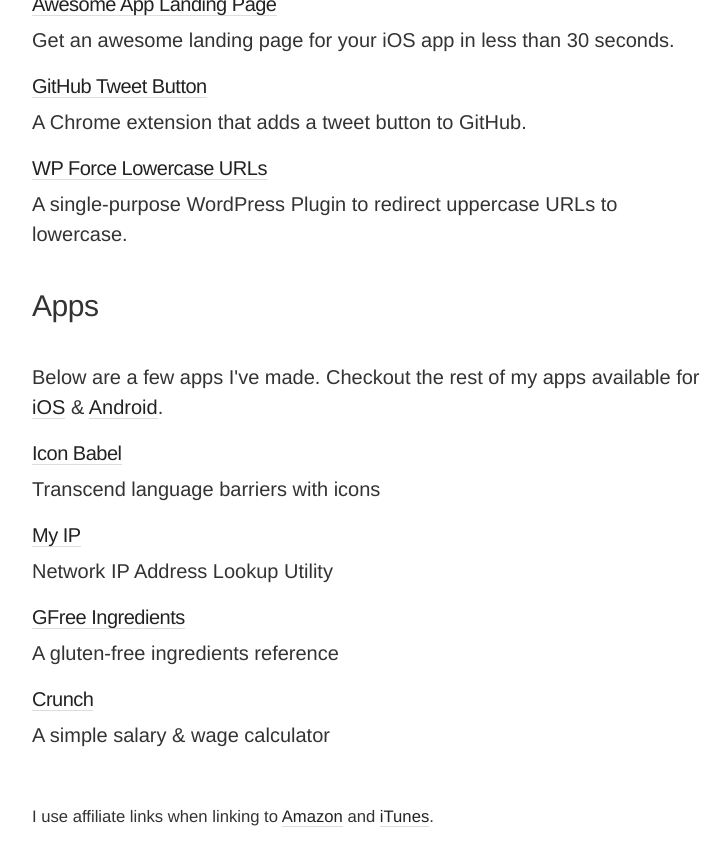
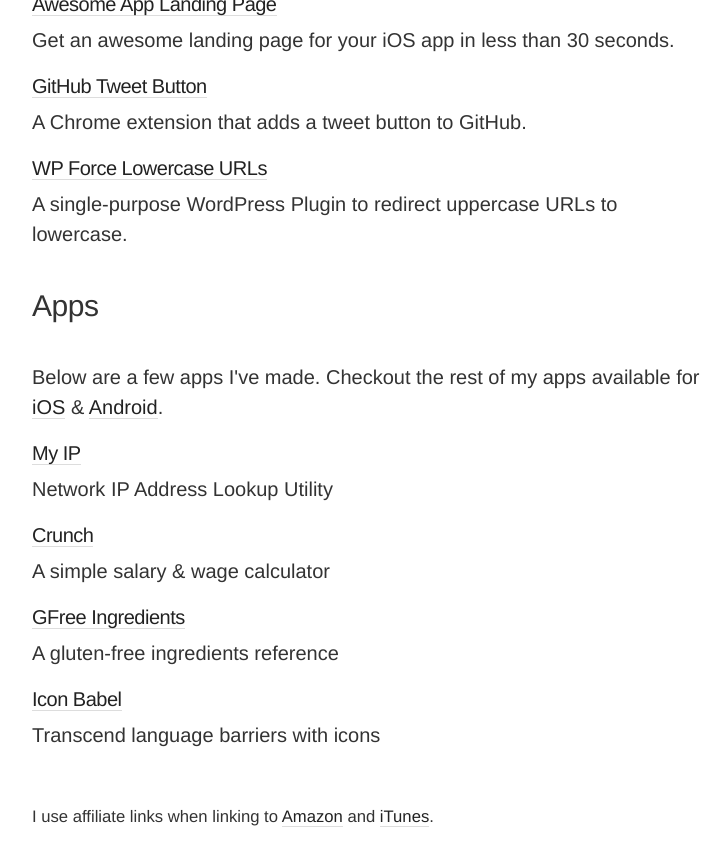
Before and after one commit to joshbuchea/joshbuchea.com, a Jekyll site: the page built from index.html, in a window 1280 px wide and 900 px high, scrolled down 1113 px. Shown: the top 866 px of the window, without its empty margins (268-996 px from the left). Built offline with Jekyll 4.4.1, drawn with Linux system fonts in a browser that asks for light colours; nearby versions of some CDN libraries.

Commit message:
Reorder apps on home page

```diff
--- a/index.html
+++ b/index.html
@@ -55,14 +55,14 @@
 
 <div class="apps">
   <h4>
-    <a target="_blank" href="https://itunes.apple.com/app/id1109109105?mt=8&at=11l7ss&ct=joshbucheadotcom">Icon Babel</a>
-  </h4>
-  <p>Transcend language barriers with icons</p>
-
-  <h4>
     <a target="_blank" href="https://itunes.apple.com/app/id1061496422?mt=8&at=11l7ss&ct=joshbucheadotcom">My IP</a>
   </h4>
   <p>Network IP Address Lookup Utility</p>
+
+  <h4>
+    <a target="_blank" href="https://itunes.apple.com/app/id912209541?mt=8&at=11l7ss&ct=joshbucheadotcom">Crunch</a>
+  </h4>
+  <p>A simple salary &amp; wage calculator</p>
 
   <h4>
     <a target="_blank" href="https://itunes.apple.com/app/id952035870?mt=8&at=11l7ss&ct=joshbucheadotcom">GFree Ingredients</a>
@@ -70,7 +70,7 @@
   <p>A gluten-free ingredients reference</p>
 
   <h4>
-    <a target="_blank" href="https://itunes.apple.com/app/id912209541?mt=8&at=11l7ss&ct=joshbucheadotcom">Crunch</a>
+    <a target="_blank" href="https://itunes.apple.com/app/id1109109105?mt=8&at=11l7ss&ct=joshbucheadotcom">Icon Babel</a>
   </h4>
-  <p>A simple salary &amp; wage calculator</p>
+  <p>Transcend language barriers with icons</p>
 </div>
```
